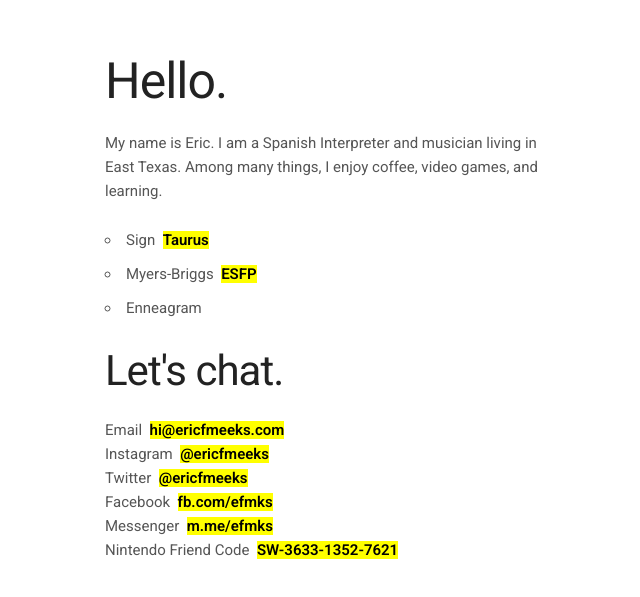
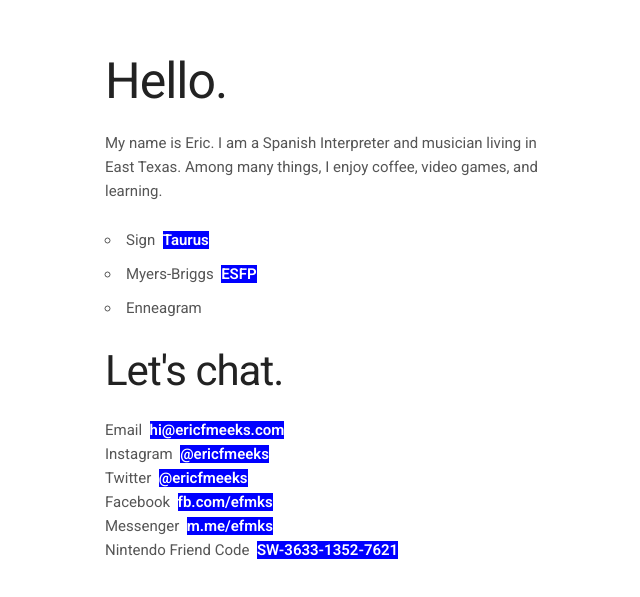
Before and after one commit to efmeeks/efmeeks.github.io, a plain HTML site: page index.html in a window 1280 px wide. Shown: the part 189-786 px from the top of the page, without its empty margins (55-695 px from the left). Drawn offline with Linux system fonts and the light colour scheme.

Commit message:
Update skeleton.css

```diff
--- a/css/skeleton.css
+++ b/css/skeleton.css
@@ -157,24 +157,19 @@ p {
   margin-top: 0; }
 
 strong {
-  color: black;
+  color: white;
   letter-spacing: inherit;
-  background-color: yellow;
+  background-color: blue;
 }
 
 
 /* Links
 –––––––––––––––––––––––––––––––––––––––––––––––––– */
-a,a:visited {
+a, a:visited, a:active, a:hover {
   text-decoration: none;
-  color: #222;
+  color: white;
   padding: 2px;
   margin: -2px;
-}
-a:active,a:hover {
-  text-decoration: none;
-  color: white;
-  background-color: blue;
 }
 
 
```
